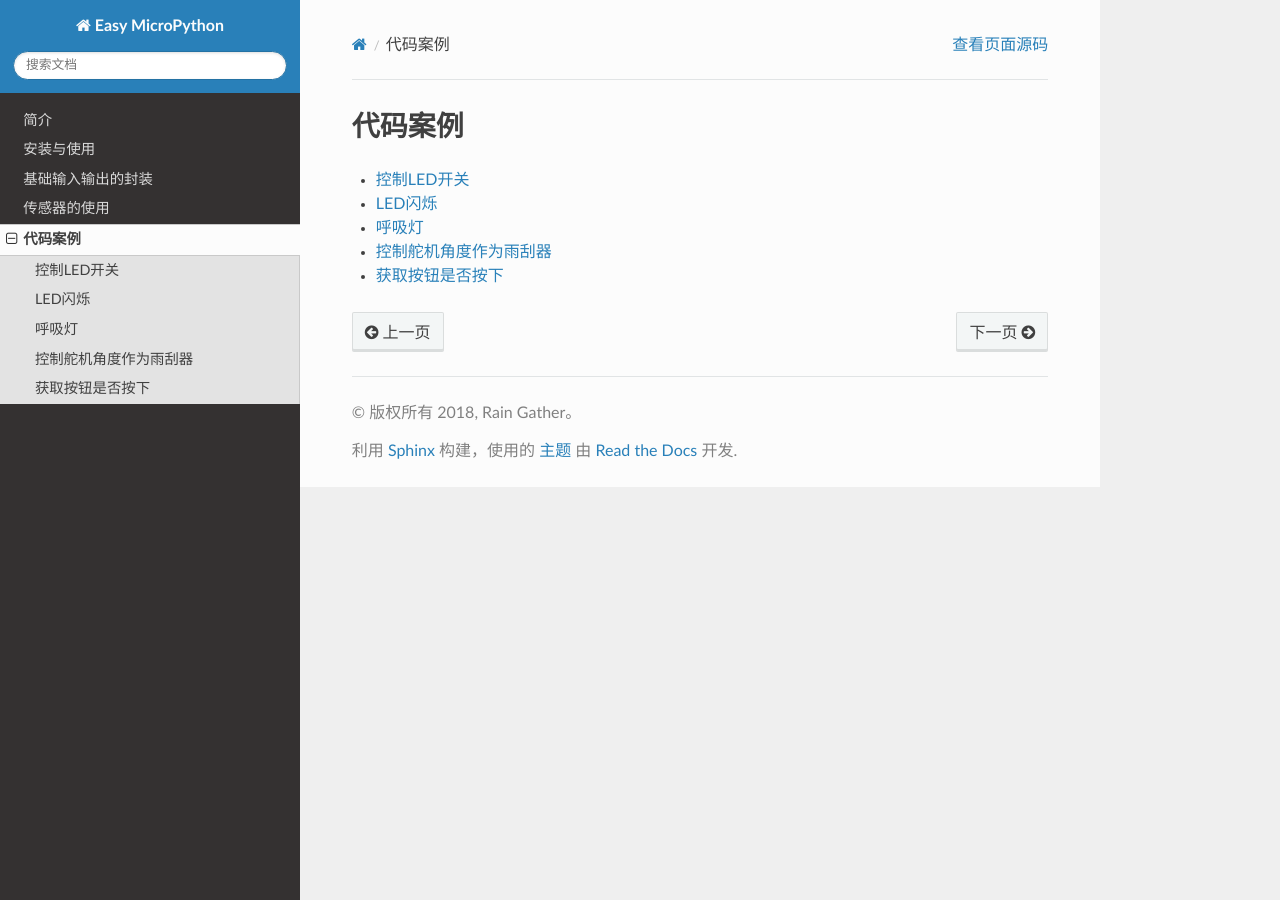
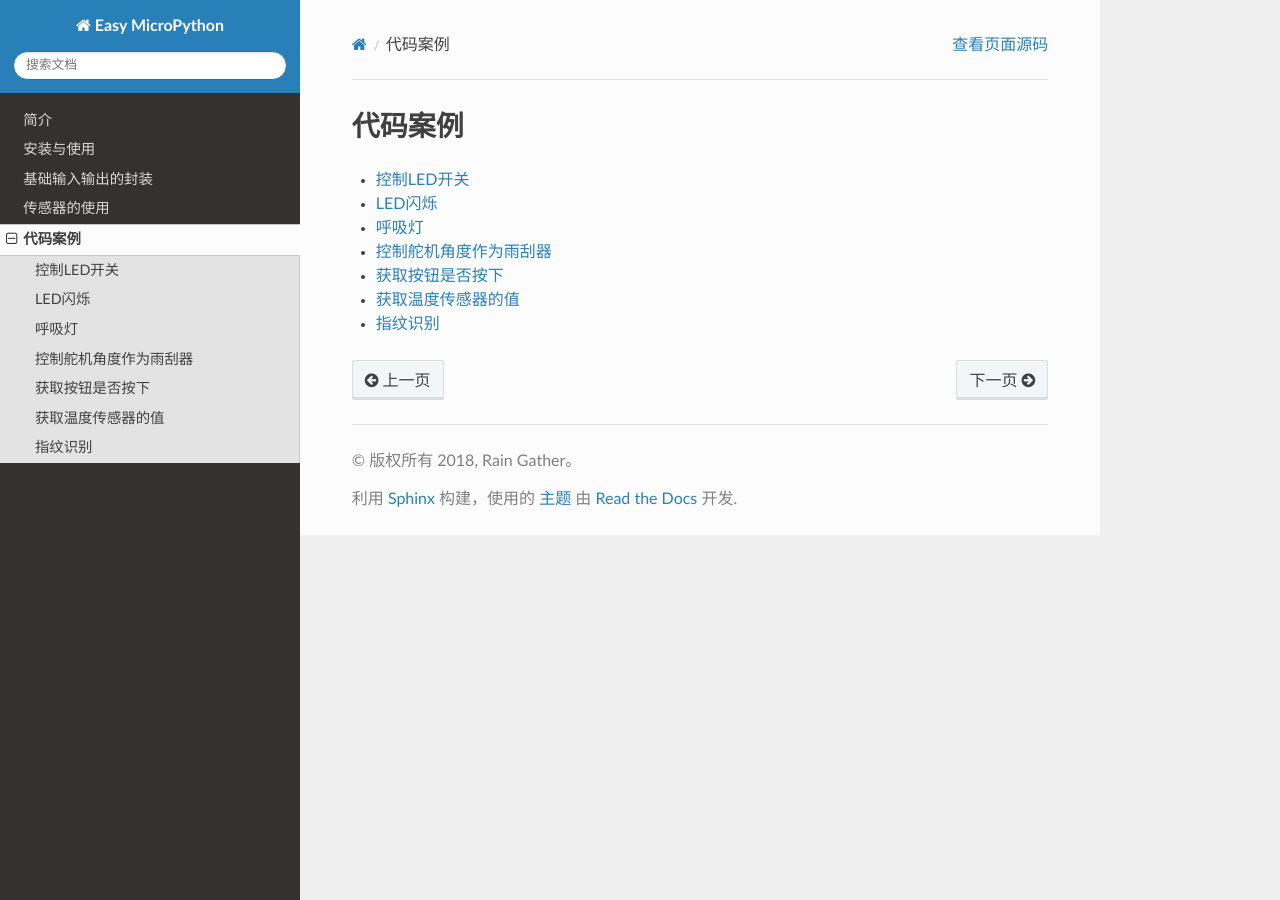
Before and after one commit to RainGather/Easy_MicroPython, a Sphinx documentation site: the page built from docs/simple/index.rst, in a window 1280 px wide. Built offline with Sphinx 7.4.7 and the Read the Docs theme 2.0.0, drawn with Linux system fonts in a browser that asks for light colours.

Commit message:
index miss fix

```diff
--- a/docs/simple/index.rst
+++ b/docs/simple/index.rst
@@ -9,3 +9,5 @@
    呼吸灯
    控制舵机角度作为雨刮器
    获取按钮是否按下
+   获取温度传感器的值
+   指纹识别
```
